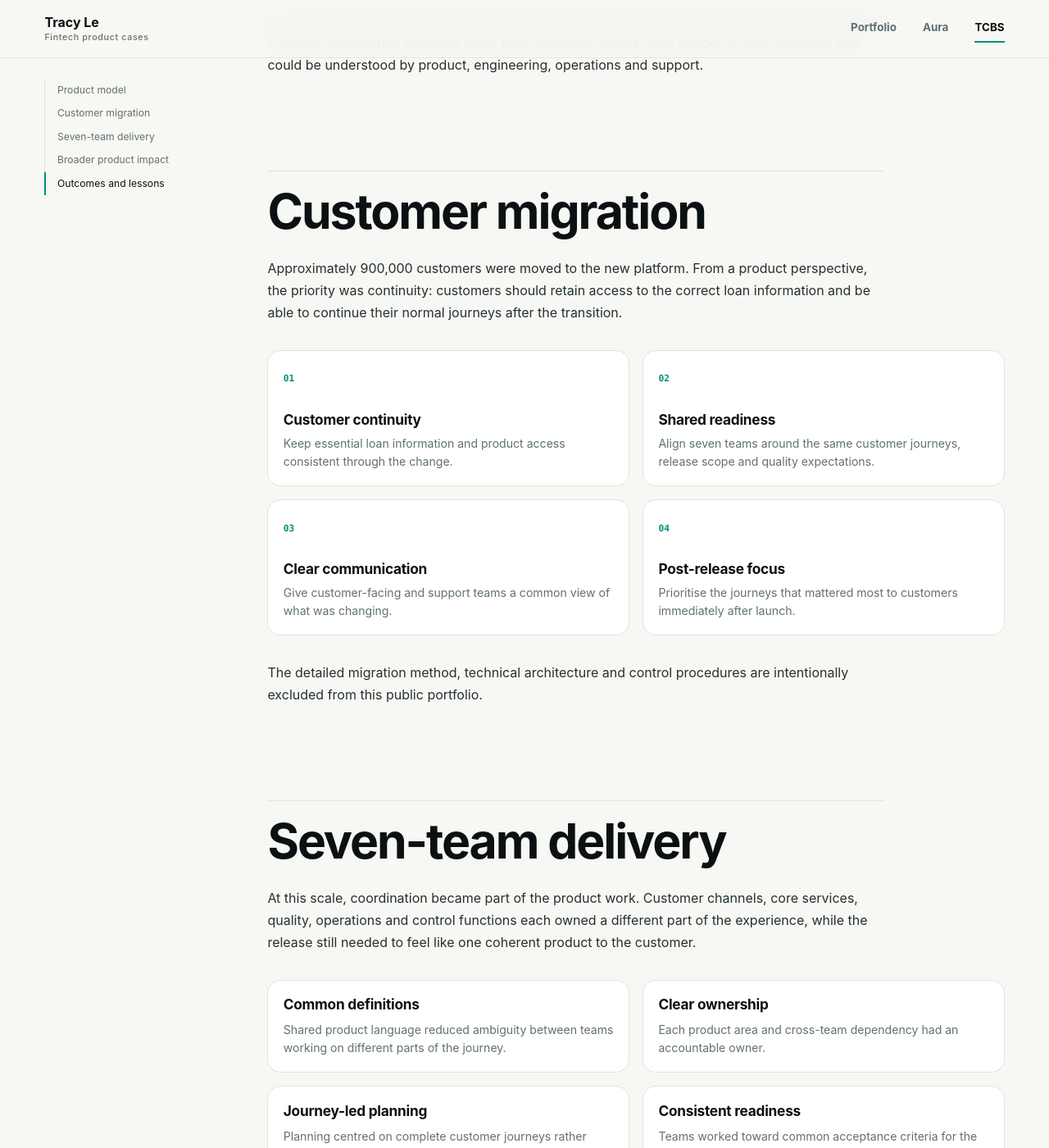
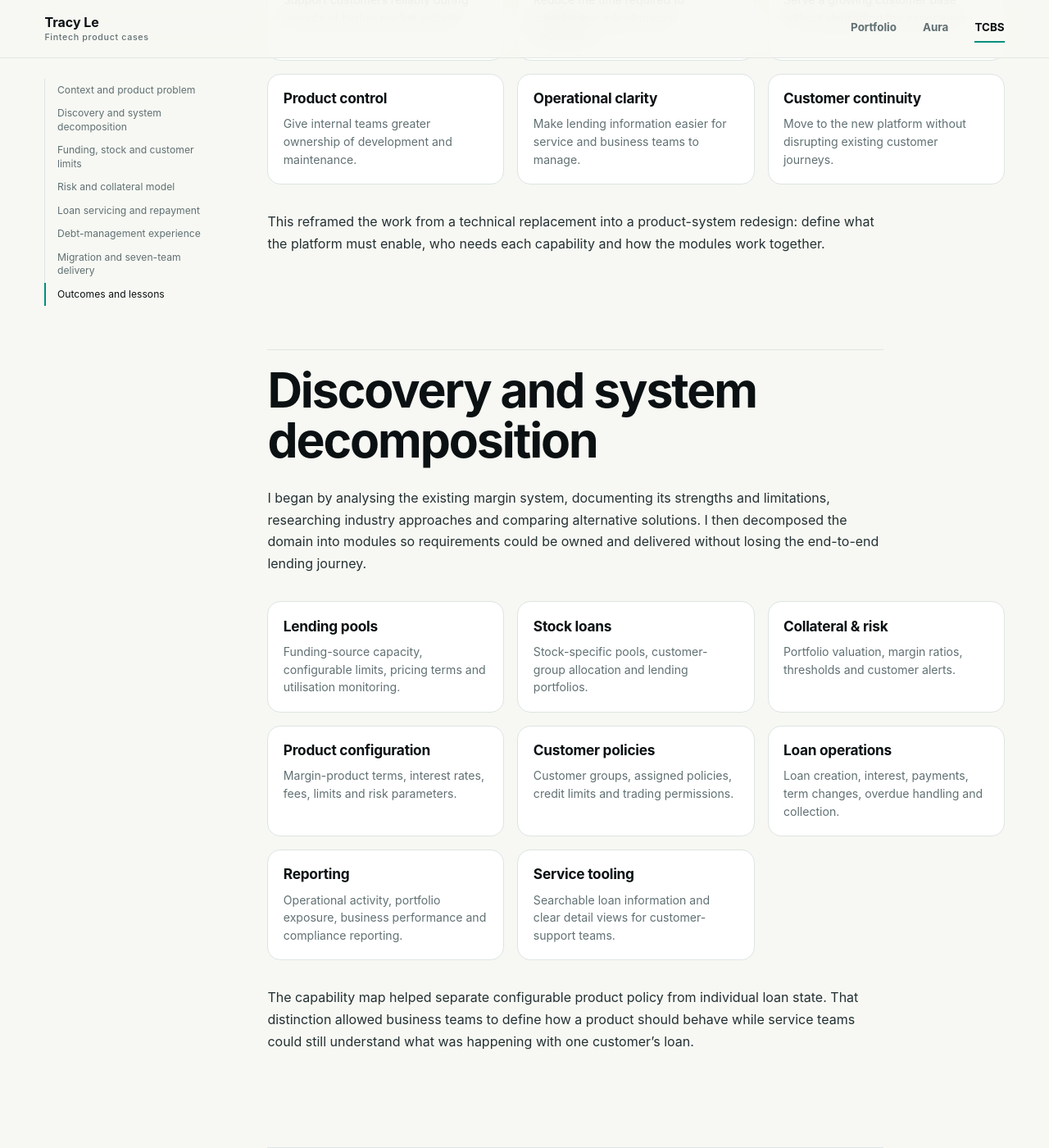
Before and after one commit to tham-tracy/tham-tracy.github.io, a Jekyll site: the page built from work/tcbs-loan-management.md, in a window 1280 px wide and 1400 px high, scrolled down 1948 px. Shown: the whole window at 82% size. Built offline with Jekyll 4.4.1, drawn with Linux system fonts in a browser that asks for light colours; some of the changed text lies outside the part shown.

Commit message:
Expand TCBS margin system case study

```diff
--- a/work/tcbs-loan-management.md
+++ b/work/tcbs-loan-management.md
@@ -1,16 +1,16 @@
 ---
 layout: case-study
-title: "TCBS loan management system"
+title: "TCBS margin & loan management system"
 org: "Techcom Securities"
 permalink: /work/tcbs-loan-management/
-description: "A product case study on TCBS's core margin and loan management system and a large-scale customer migration."
+description: "A product case study on redesigning TCBS's core margin platform and coordinating a large-scale customer migration."
 summary: >-
-  The core system supporting margin and loan management at Techcom
-  Securities, including the coordinated migration of approximately 900,000
-  customers across seven cross-functional teams.
+  Redesigning the core platform behind margin lending—from funding pools and
+  collateral to risk monitoring and loan servicing—while coordinating the
+  migration of approximately 900,000 customers across seven teams.
 meta:
   - ["Role", "Product Manager"]
-  - ["Domain", "Margin & loan management"]
+  - ["Scope", "Core margin platform"]
   - ["Scale", "≈900,000 customers"]
   - ["Delivery", "7 cross-functional teams"]
 ---
@@ -18,99 +18,169 @@ meta:
 <div class="case-visual case-visual-tcbs">
   <div>
     <p class="eyebrow">Financial infrastructure</p>
-    <p class="display-title">One lending lifecycle.<br>Seven teams.<br>900,000 customers.</p>
+    <p class="display-title">From vendor dependency<br>to product control.</p>
   </div>
-  <div class="system-orbit" aria-label="Loan lifecycle overview">
-    <span>Eligibility</span><span>Limit</span><span>Utilisation</span>
-    <span>Interest</span><span>Repayment</span><strong>Loan<br>record</strong>
+  <div class="system-orbit" aria-label="Margin system capability overview">
+    <span>Funding pools</span><span>Stock loans</span><span>Risk</span>
+    <span>Products</span><span>Customers</span><strong>Margin<br>system</strong>
   </div>
 </div>
 
 <div class="overview" markdown="1">
-**Product.** A core system for margin and lending products at Techcom
-Securities, supporting customer loan information throughout the product
-lifecycle.
+**Product.** The core system used to configure, operate and monitor margin
+lending at Techcom Securities—from funding capacity and customer policies to
+collateral, interest, repayment and reporting.
 
-**My role.** Product Manager working across a seven-team programme—aligning
-the customer journey, product requirements, dependencies and delivery goals.
+**My role.** Product Manager responsible for analysing the existing system,
+defining the target capability model and aligning requirements across a
+seven-team programme.
 
 **Scale.** Approximately 900,000 customers moved to the new platform.
 </div>
 
-## Product model
+## Context and product problem
 
-The loan-management system gives customers and service teams a consistent
-view of each loan: available limit, utilised amount, balance, interest,
-repayment information and current status.
+During the volatile stock-market conditions of 2021–2022, increased activity
+exposed limitations in the existing margin platform. Its closed-source model
+created strong vendor dependency, made feature changes slow and limited the
+team's control over performance and future development.
+
+The redesign needed to address five connected product needs:
+
+<div class="feature-grid">
+  <article><h3>Responsive experience</h3><p>Support customers reliably during periods of higher market activity.</p></article>
+  <article><h3>Faster change</h3><p>Reduce the time required to introduce or adjust margin capabilities.</p></article>
+  <article><h3>Scalability</h3><p>Serve a growing customer base without degrading the experience.</p></article>
+  <article><h3>Product control</h3><p>Give internal teams greater ownership of development and maintenance.</p></article>
+  <article><h3>Operational clarity</h3><p>Make lending information easier for service and business teams to manage.</p></article>
+  <article><h3>Customer continuity</h3><p>Move to the new platform without disrupting existing customer journeys.</p></article>
+</div>
+
+This reframed the work from a technical replacement into a product-system
+redesign: define what the platform must enable, who needs each capability and
+how the modules work together.
+
+## Discovery and system decomposition
+
+I began by analysing the existing margin system, documenting its strengths
+and limitations, researching industry approaches and comparing alternative
+solutions. I then decomposed the domain into modules so requirements could be
+owned and delivered without losing the end-to-end lending journey.
+
+<div class="feature-grid">
+  <article><h3>Lending pools</h3><p>Funding-source capacity, configurable limits, pricing terms and utilisation monitoring.</p></article>
+  <article><h3>Stock loans</h3><p>Stock-specific pools, customer-group allocation and lending portfolios.</p></article>
+  <article><h3>Collateral &amp; risk</h3><p>Portfolio valuation, margin ratios, thresholds and customer alerts.</p></article>
+  <article><h3>Product configuration</h3><p>Margin-product terms, interest rates, fees, limits and risk parameters.</p></article>
+  <article><h3>Customer policies</h3><p>Customer groups, assigned policies, credit limits and trading permissions.</p></article>
+  <article><h3>Loan operations</h3><p>Loan creation, interest, payments, term changes, overdue handling and collection.</p></article>
+  <article><h3>Reporting</h3><p>Operational activity, portfolio exposure, business performance and compliance reporting.</p></article>
+  <article><h3>Service tooling</h3><p>Searchable loan information and clear detail views for customer-support teams.</p></article>
+</div>
+
+The capability map helped separate configurable product policy from individual
+loan state. That distinction allowed business teams to define how a product
+should behave while service teams could still understand what was happening
+with one customer's loan.
+
+## Funding, stock and customer limits
+
+Margin lending capacity operates at several levels. The system needed a clear
+relationship between funding sources, daily capacity, stock-specific
+availability and the amount assigned to customer groups or individual
+customers.
+
+<div class="migration-grid">
+  <article><span>01 · Source</span><h3>Funding pool</h3><p>Define available capacity and the commercial terms attached to a funding source.</p></article>
+  <article><span>02 · Market</span><h3>Stock pool</h3><p>Control how much financing is available for an eligible security.</p></article>
+  <article><span>03 · Segment</span><h3>Customer group</h3><p>Apply group-level allocation and policy consistently to a defined segment.</p></article>
+  <article><span>04 · Customer</span><h3>Individual limit</h3><p>Expose the correct available capacity after the relevant policies are applied.</p></article>
+</div>
+
+The public portfolio intentionally omits real limits, pricing values,
+allocation formulas and internal approval rules.
+
+## Risk and collateral model
+
+The risk module connects a customer's outstanding loan with the changing value
+of their collateral portfolio. The product model covered initial margin,
+maintenance margin and liquidation thresholds, together with alerts when a
+portfolio moved into a higher-risk state.
+
+The key design principle was explainability. A ratio should not appear as an
+isolated number: users and service teams need to understand the portfolio
+value, outstanding obligation, current status and available action associated
+with it. Threshold values and escalation procedures remain confidential.
+
+## Loan servicing and repayment
+
+Once a loan is active, the system supports the information and actions needed
+throughout its life: interest calculation, payment tracking, term changes,
+early repayment, overdue handling and closure.
 
 <ol class="journey journey-five">
-  <li><span>01</span><strong>Eligibility</strong><small>Customer and product criteria</small></li>
-  <li><span>02</span><strong>Limit</strong><small>Available loan capacity</small></li>
-  <li><span>03</span><strong>Utilisation</strong><small>Amount used</small></li>
-  <li><span>04</span><strong>Monitor</strong><small>Balance and interest</small></li>
-  <li><span>05</span><strong>Repay / close</strong><small>Complete the lifecycle</small></li>
+  <li><span>01</span><strong>Initiate</strong><small>Customer starts a repayment</small></li>
+  <li><span>02</span><strong>Retrieve</strong><small>Load the relevant loan details</small></li>
+  <li><span>03</span><strong>Validate</strong><small>Check the request and available funds</small></li>
+  <li><span>04</span><strong>Update</strong><small>Apply payment to loan and account</small></li>
+  <li><span>05</span><strong>Confirm</strong><small>Show the completed result</small></li>
 </ol>
 
-The core product challenge was making complex financial information
-consistent across customer channels and internal servicing tools. Each
-customer-facing value needed a clear definition that could be understood by
-product, engineering, operations and support.
+The flow was designed around one customer promise: after repayment, the loan
+balance, account balance and status must tell the same story.
 
-## Customer migration
+## Debt-management experience
 
-Approximately 900,000 customers were moved to the new platform. From a
-product perspective, the priority was continuity: customers should retain
-access to the correct loan information and be able to continue their normal
-journeys after the transition.
+I created prototypes for the internal debt-management experience. The first
+view prioritised search and filters so service users could quickly locate a
+customer or loan and compare key information. The detail view then presented
+the selected loan's policy, terms, current state and available actions.
 
-<div class="migration-grid migration-grid-public">
-  <article><span>01</span><h3>Customer continuity</h3><p>Keep essential loan information and product access consistent through the change.</p></article>
-  <article><span>02</span><h3>Shared readiness</h3><p>Align seven teams around the same customer journeys, release scope and quality expectations.</p></article>
-  <article><span>03</span><h3>Clear communication</h3><p>Give customer-facing and support teams a common view of what was changing.</p></article>
-  <article><span>04</span><h3>Post-release focus</h3><p>Prioritise the journeys that mattered most to customers immediately after launch.</p></article>
+<div class="delivery-grid">
+  <article><h3>List view</h3><p>Search, filter and scan essential loan information across the portfolio.</p></article>
+  <article><h3>Detail view</h3><p>Understand one loan's terms, policy, balance, status and relevant actions.</p></article>
 </div>
 
-The detailed migration method, technical architecture and control procedures
-are intentionally excluded from this public portfolio.
+Separating overview from detail kept the high-volume workflow efficient
+without compressing every policy and action into one table.
 
-## Seven-team delivery
+## Migration and seven-team delivery
 
-At this scale, coordination became part of the product work. Customer
-channels, core services, quality, operations and control functions each owned
-a different part of the experience, while the release still needed to feel
-like one coherent product to the customer.
+Approximately 900,000 customers were moved to the new platform. The
+customer-facing objective was continuity: preserve access to correct margin
+and loan information while moving to a system with greater product control
+and scalability.
 
 <div class="delivery-grid">
-  <article><h3>Common definitions</h3><p>Shared product language reduced ambiguity between teams working on different parts of the journey.</p></article>
-  <article><h3>Clear ownership</h3><p>Each product area and cross-team dependency had an accountable owner.</p></article>
-  <article><h3>Journey-led planning</h3><p>Planning centred on complete customer journeys rather than disconnected team outputs.</p></article>
-  <article><h3>Consistent readiness</h3><p>Teams worked toward common acceptance criteria for the customer release.</p></article>
+  <article><h3>Shared capability model</h3><p>Common module and state definitions gave seven teams one product language.</p></article>
+  <article><h3>Journey-led planning</h3><p>Dependencies were discussed through complete customer and service journeys.</p></article>
+  <article><h3>Clear ownership</h3><p>Each capability and cross-team dependency had an accountable delivery owner.</p></article>
+  <article><h3>Customer readiness</h3><p>Release decisions remained anchored to continuity of essential customer actions.</p></article>
 </div>
 
-My responsibility was to connect local team decisions to the overall outcome:
-a correct, understandable and supportable loan experience for customers.
-
-## Broader product impact
-
-Alongside the core platform work, iSave and iSavePlus reached 30,000 users in
-six months and improved retention by 15%. The common theme was translating
-complex financial products into experiences customers could understand and
-use confidently.
+Detailed migration procedures, system architecture and control mechanisms are
+not included in this public portfolio.
 
 ## Outcomes and lessons
 
-The programme moved approximately 900,000 customers through a release
-coordinated across seven teams. Three lessons carried forward:
+The programme combined a broad domain redesign with the migration of
+approximately 900,000 customers across seven teams. The work reinforced four
+product lessons:
 
-1. **Define financial concepts clearly.** Customers and delivery teams need
-   one meaning for limits, balances, interest and status.
-2. **Treat migration as a customer experience.** Continuity and clarity
-   matter as much as delivering the new platform.
-3. **Plan around complete journeys.** Cross-team programmes are easier to
-   understand when progress is measured through customer outcomes.
+1. **Start with the capability model.** A complex financial platform becomes
+   easier to plan when funding, product policy, customer rules, risk and loan
+   state have clear boundaries.
+2. **Make risk explainable.** Ratios and warnings are useful only when users
+   understand what changed and what they can do next.
+3. **Design for service users as well as customers.** Search, filtering and a
+   clear loan-detail view are essential product experiences, not secondary
+   administration.
+4. **Treat platform change as a customer outcome.** Product control and
+   scalability matter only if customers can continue using the service
+   confidently.
 
 <div class="confidentiality">
-  Portfolio-level outcomes are shown here. Internal architecture, migration
-  procedures, commercial terms, rule thresholds and customer information are
-  omitted.
+  This case study is based on my earlier margin-system product requirements.
+  Real policy thresholds, pricing, allocation logic, internal architecture,
+  migration procedures and customer information are omitted or generalised.
 </div>
```
Also changed, not shown: index.md (+2 -2 lines), README.md.
